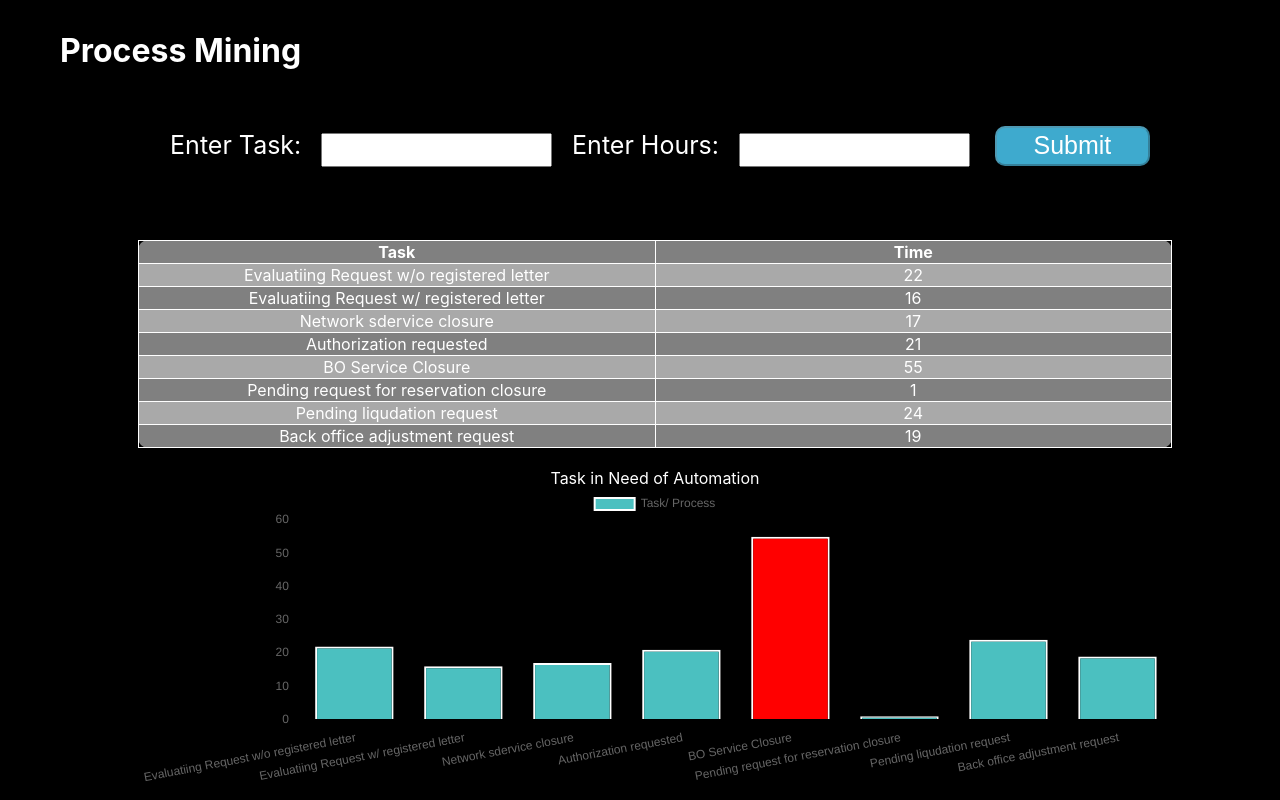
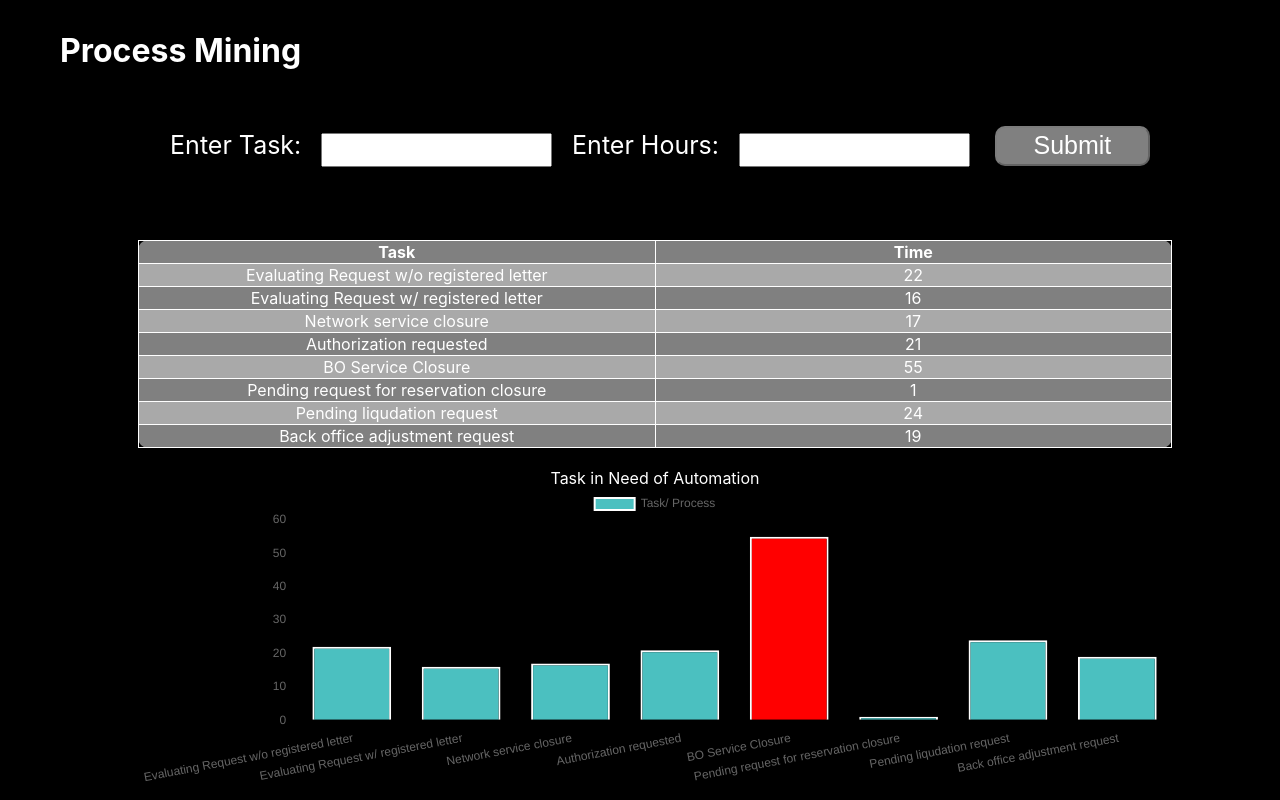
Before and after one commit to Michaelwu2/Process_Mining, a React (Create React App) app: page / in a window 1280 px wide. Shown: the top 800 px of the page. Built offline with nearby package versions, Linux system fonts and the light colour scheme.

Commit message:
added css to make submit button greyed out when disabled; cleaned up warnings in code and removed unused files; cleaned up minor mispellings

```diff
--- a/src/Activities.js
+++ b/src/Activities.js
@@ -1,5 +1,4 @@
 import React from 'react';
-import { useState } from 'react';
 import './Activities.css';
 
 
--- a/src/App.js
+++ b/src/App.js
@@ -7,9 +7,9 @@ import Graph from './graph';
 
 function App() {
 
-  const data = [{task:'Evaluatiing Request w/o registered letter',time:22},
-   {task:'Evaluatiing Request w/ registered letter', time:16},
-   {task:'Network sdervice closure', time:17},
+  const data = [{task:'Evaluating Request w/o registered letter',time:22},
+   {task:'Evaluating Request w/ registered letter', time:16},
+   {task:'Network service closure', time:17},
    {task:'Authorization requested', time:21},
    {task:'BO Service Closure', time:55},
    {task:'Pending request for reservation closure', time:1},
--- a/src/TaskEntry.css
+++ b/src/TaskEntry.css
@@ -34,3 +34,8 @@
     border-radius: 10px;
     align-self: center;
 }
+
+button[disabled=disabled], button:disabled {
+    background-color: grey;
+    cursor:not-allowed !important;
+}
--- a/src/graph.js
+++ b/src/graph.js
@@ -14,11 +14,11 @@ function graph({list}) {
 let taskName = [];
 let hours = [];
 
-list.map(list => {
+list.forEach(list => {
     taskName.push(list.task);
     hours.push(list.time);
-}
-)
+})
+
 let color = hours.map (x => 'rgba(75,192,192,1)',);
 color[argMax(hours)] = 'red';
 const state = {
```
Also changed, not shown: src/HourEntry.css (deleted, +0 -8 lines).
